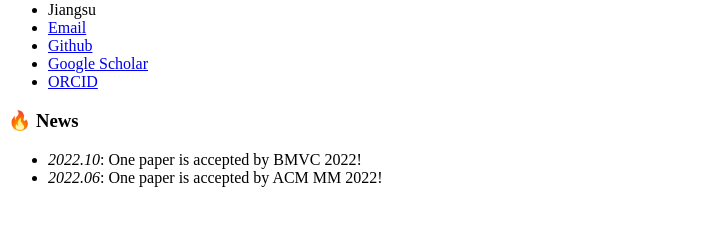
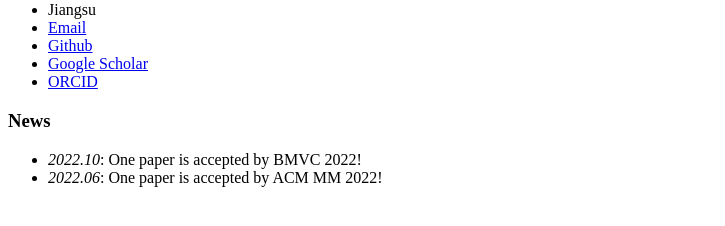
Before and after one commit to iamzhouh/iamzhouh.github.io, a Jekyll site: the page built from _pages/includes/news.md, in a window 1280 px wide. Shown: the part 321-547 px from the top of the page, without its empty margins (0-725 px from the left). Built offline with Jekyll 4.4.1, drawn with Linux system fonts in a browser that asks for light colours; our own code applies the rules of GitHub Pages for plain Markdown files.

Commit message:
Update news.md

```diff
--- a/_pages/includes/news.md
+++ b/_pages/includes/news.md
@@ -1,3 +1,3 @@
-# 🔥 News
+# News
 - *2022.10*: One paper is accepted by BMVC 2022!
 - *2022.06*: One paper is accepted by ACM MM 2022!
```
